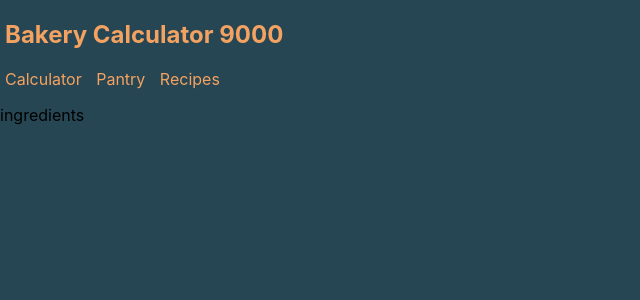
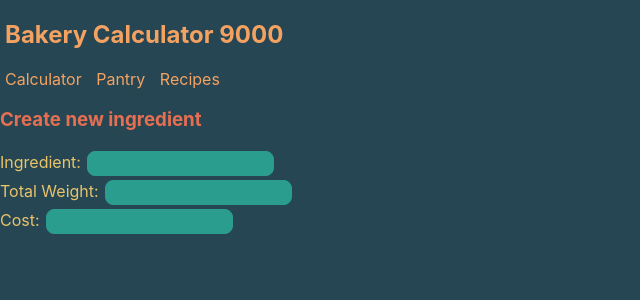
Before and after one commit to Mrcolin99/ing-calc, a React (Create React App) app: page /pantry in a window 1280 px wide. Shown: the top 300 px of the page, without its empty margins (0-640 px from the left). Built offline with nearby package versions, Linux system fonts and the light colour scheme.

Commit message:
add styling to ingredients

```diff
--- a/src/components/App/App.js
+++ b/src/components/App/App.js
@@ -50,27 +50,51 @@ function App() {
     <div className='calc-main'>
       <form>
         <input type='text' name='ingredient1-name' className='input-field'></input>
+        <label for='measurement1'></label>
+        <select name='measurement' id='measurement'>
+          <option value='weight'>Weight</option>
+        </select>
         <input onChange={ing1Change} type='text' name='ingredient1' className='input-field' />
         <br />
         <input type='text' name='ingredient2-name' className='input-field'></input>
+        <label for='measurement2'></label>
+        <select name='measurement' id='measurement'>
+          <option value='weight'>Weight</option>
+        </select>
         <input onChange={ing2Change} type='text' name='ingredient2' className='input-field' />
         <br />
         <input type='text' name='ingredient3-name' className='input-field'></input>
+        <label for='measurement3'></label>
+        <select name='measurement' id='measurement'>
+          <option value='weight'>Weight</option>
+        </select>
         <input onChange={ing3Change} type='text' name='ingredient3' className='input-field' />
         <br />
         <input type='text' name='ingredient4-name' className='input-field'></input>
+        <label for='measurement4'></label>
+        <select name='measurement' id='measurement'>
+          <option value='weight'>Weight</option>
+        </select>
         <input type='text' name='ingredient4' className='input-field' />
         <br />
         <input type='text' name='ingredient5-name' className='input-field'></input>
+        <label for='measurement5'></label>
+        <select name='measurement' id='measurement'>
+          <option value='weight'>Weight</option>
+        </select>
         <input type='text' name='ingredient5' className='input-field' />
         <br />
         <input type='text' name='ingredient6-name' className='input-field'></input>
+        <label for='measurement6'></label>
+        <select name='measurement' id='measurement'>
+          <option value='weight'>Weight</option>
+        </select>
         <input type='text' name='ingredient6' className='input-field' />
         <br />
       </form>
       <button className='calc-submit' onClick={submit}>
         <h3>Calculate</h3>
-        </button>
+      </button>
       {/* {solution()} */}
     </div>
   )
--- a/src/components/Ingredients/Ingredients.css
+++ b/src/components/Ingredients/Ingredients.css
@@ -0,0 +1,42 @@
+.ingredient {
+    padding: 4px;
+    margin: 2px;
+    color: #E9C46A;
+    background-color: #2A9D8F;
+    border: 1px #2A9D8F solid;
+    border-radius: 8px;
+}
+
+.ing-label {
+    color: #E9C46A;
+}
+
+.weight {
+    padding: 4px;
+    margin: 2px;
+    color: #E9C46A;
+    background-color: #2A9D8F;
+    border: 1px #2A9D8F solid;
+    border-radius: 8px;
+}
+
+.weight-label {
+    color: #E9C46A;
+}
+
+.cost {
+    padding: 4px;
+    margin: 2px;
+    color: #E9C46A;
+    background-color: #2A9D8F;
+    border: 1px #2A9D8F solid;
+    border-radius: 8px;
+}
+
+.cost-label {
+    color: #E9C46A;
+}
+
+.ing-title {
+    color: #E76F51;
+}
--- a/src/components/Ingredients/Ingredients.js
+++ b/src/components/Ingredients/Ingredients.js
@@ -1,7 +1,20 @@
+import './Ingredients.css'
+
 function Ingredients() {
     return (
         <div>
-            <p>ingredients</p>
+
+            <h3 className='ing-title'>Create new ingredient</h3>
+            <form>
+                <label className='ing-label' for='ingredient'>Ingredient: </label>
+                <input className='ingredient' type='text' id='ingredient'></input>
+                <br />
+                <label className='weight-label' for='weight'>Total Weight: </label>
+                <input className='weight' type='text' id='weight'></input>
+                <br />
+                <label className='cost-label' for='cost'>Cost: </label>
+                <input className='cost' type='text' id='cost'></input>
+            </form>
         </div>
     )
 }
```
Also changed, not shown: src/components/App/App.css (line endings or trailing spaces).
